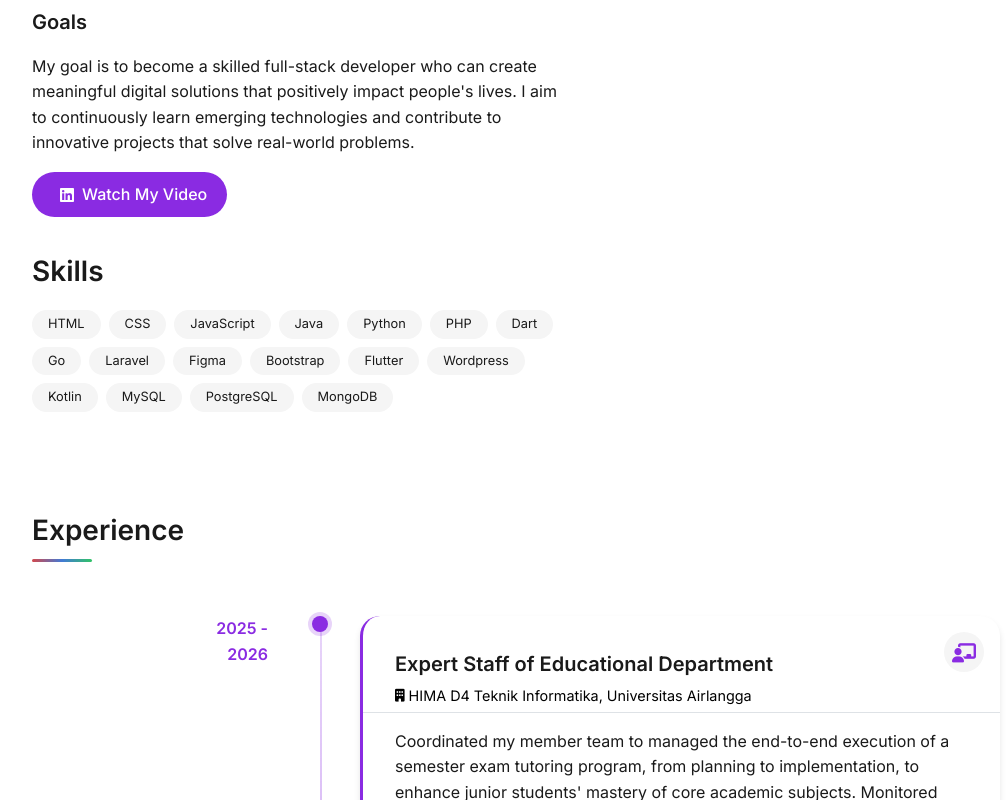
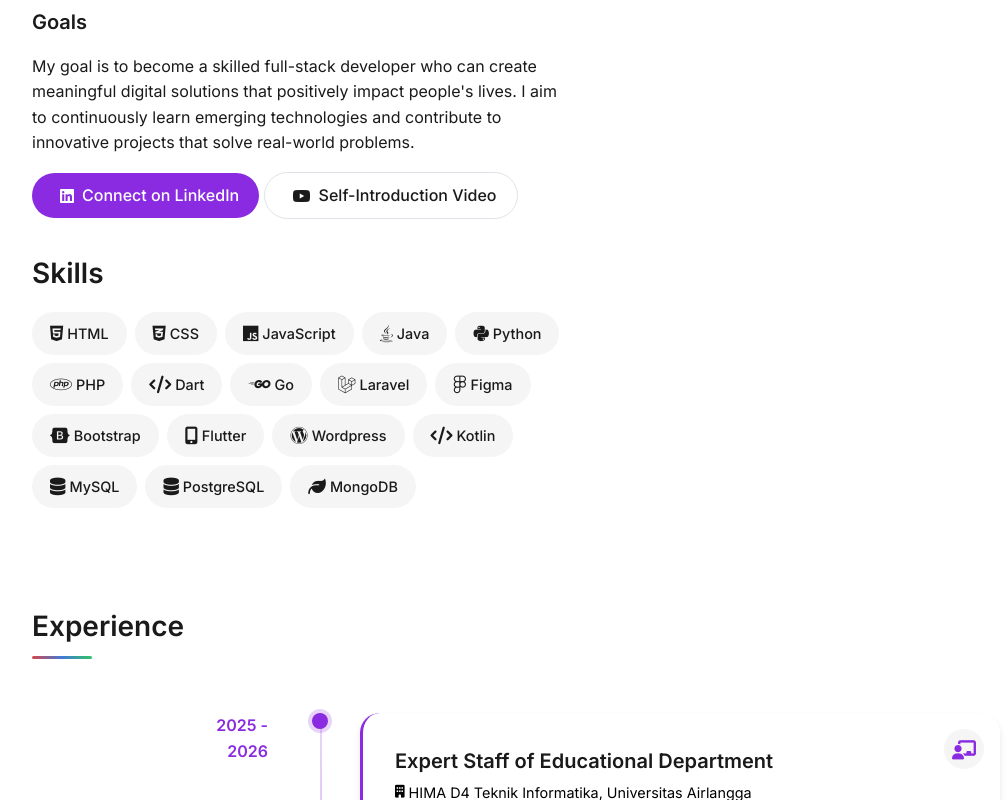
Before and after one commit to cindyprtslbs/PortofolioCindy, a plain HTML site: page about.html in a window 1280 px wide. Shown: the part 916-1716 px from the top of the page, without its empty margins (40-1047 px from the left). Drawn offline with Linux system fonts and the light colour scheme.

Commit message:
Portfolio update

```diff
--- a/about.html
+++ b/about.html
@@ -99,31 +99,92 @@
 
                         <!-- Added video and LinkedIn links -->
                         <div class="about-links">
-                            <a href="https://youtube.com/shorts/zHkqVbouqIU?feature=share" target="_blank" class="btn btn-primary">
-                                <i class="fab fa-linkedin"></i> Watch My Video
+                            <a href="https://www.linkedin.com/in/cindy-permatasari-lubis"
+                            target="_blank"
+                            class="btn btn-primary">
+                                <i class="fab fa-linkedin"></i> Connect on LinkedIn
+                            </a>
+
+                            <a href="https://youtube.com/shorts/zHkqVbouqIU?feature=share"
+                            target="_blank"
+                            class="btn btn-outline"
+                            id="video-intro-btn">
+                                <i class="fab fa-youtube"></i> Self-Introduction Video
                             </a>
                         </div>
+
 
                         <div class="skills">
                             <h2>Skills</h2>
                             <div class="skill-tags">
-                                <span class="skill-tag">HTML</span>
-                                <span class="skill-tag">CSS</span>
-                                <span class="skill-tag">JavaScript</span>
-                                <span class="skill-tag">Java</span>
-                                <span class="skill-tag">Python</span>
-                                <span class="skill-tag">PHP</span>
-                                <span class="skill-tag">Dart</span>
-                                <span class="skill-tag">Go</span>
-                                <span class="skill-tag">Laravel</span>
-                                <span class="skill-tag">Figma</span>
-                                <span class="skill-tag">Bootstrap</span>
-                                <span class="skill-tag">Flutter</span>
-                                <span class="skill-tag">Wordpress</span>
-                                <span class="skill-tag">Kotlin</span>
-                                <span class="skill-tag">MySQL</span>
-                                <span class="skill-tag">PostgreSQL</span>
-                                <span class="skill-tag">MongoDB</span>
+                                <span class="skill-tag">
+                                    <i class="fab fa-html5"></i>
+                                    HTML
+                                </span>
+                                <span class="skill-tag">
+                                    <i class="fab fa-css3-alt"></i>
+                                    CSS
+                                </span>
+                                <span class="skill-tag">
+                                    <i class="fab fa-js"></i>
+                                    JavaScript
+                                </span>
+                                <span class="skill-tag">
+                                    <i class="fab fa-java"></i>
+                                    Java
+                                </span>
+                                <span class="skill-tag">
+                                    <i class="fab fa-python"></i>
+                                    Python
+                                </span>
+                                <span class="skill-tag">
+                                    <i class="fab fa-php"></i>
+                                    PHP
+                                </span>
+                                <span class="skill-tag">
+                                    <i class="fas fa-code"></i>
+                                    Dart
+                                </span>
+                                <span class="skill-tag">
+                                    <i class="fab fa-golang"></i>
+                                    Go
+                                </span>
+                                <span class="skill-tag">
+                                    <i class="fab fa-laravel"></i>
+                                    Laravel
+                                </span>
+                                <span class="skill-tag">
+                                    <i class="fab fa-figma"></i>
+                                    Figma
+                                </span>
+                                <span class="skill-tag">
+                                    <i class="fab fa-bootstrap"></i>
+                                    Bootstrap
+                                </span>
+                                <span class="skill-tag">
+                                    <i class="fas fa-mobile-alt"></i>
+                                    Flutter
+                                </span>
+                                <span class="skill-tag">
+                                    <i class="fab fa-wordpress"></i>
+                                    Wordpress
+                                </span>
+                                <span class="skill-tag">
+                                    <i class="fas fa-code"></i>
+                                    Kotlin
+                                </span>
+                                <span class="skill-tag">
+                                    <i class="fas fa-database"></i>
+                                    MySQL
+                                </span>
+                                <span class="skill-tag">
+                                    <i class="fas fa-database"></i>
+                                    PostgreSQL
+                                </span>
+                                <span class="skill-tag">
+                                    <i class="fas fa-leaf"></i>
+                                    MongoDB
+                                </span>
                             </div>
                         </div>
                     </div>
--- a/css/style.css
+++ b/css/style.css
@@ -439,6 +439,7 @@ section {
   margin-bottom: var(--spacing-md);
 }
 
+/* Enhanced skill tags with icon styling */
 .skill-tags {
   display: flex;
   flex-wrap: wrap;
@@ -446,11 +447,33 @@ section {
 }
 
 .skill-tag {
-  display: inline-block;
-  padding: var(--spacing-xs) var(--spacing-md);
+  display: inline-flex;
+  align-items: center;
+  gap: var(--spacing-xs);
+  padding: var(--spacing-sm) var(--spacing-md);
   background-color: var(--color-secondary);
   border-radius: var(--radius-full);
-  font-size: 0.8rem;
+  font-size: 0.9rem;
+  font-weight: 500;
+  transition: all var(--transition-fast);
+  border: 2px solid transparent;
+}
+
+.skill-tag:hover {
+  background-color: var(--color-primary);
+  color: white;
+  transform: translateY(-2px);
+  box-shadow: var(--shadow-md);
+  border-color: var(--color-primary);
+}
+
+.skill-tag i {
+  font-size: 1.1rem;
+  transition: transform var(--transition-fast);
+}
+
+.skill-tag:hover i {
+  transform: scale(1.2);
 }
 
 .about-image {
```
